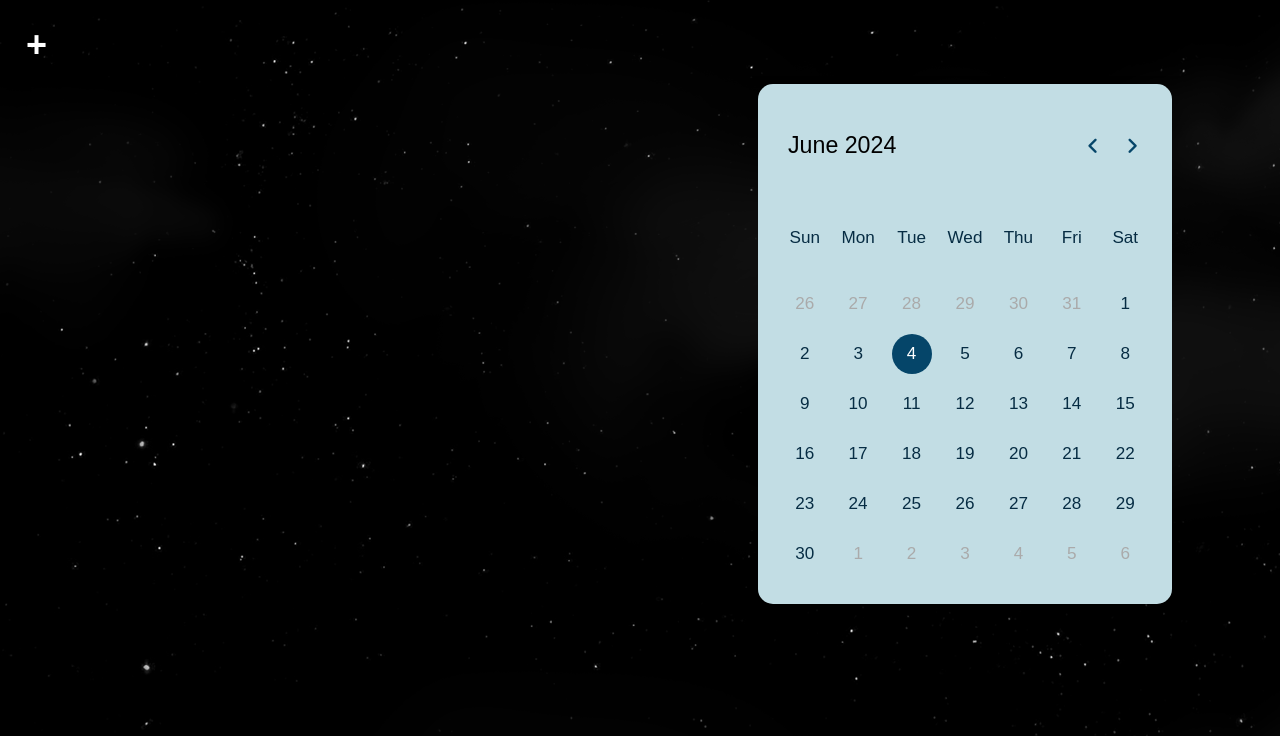
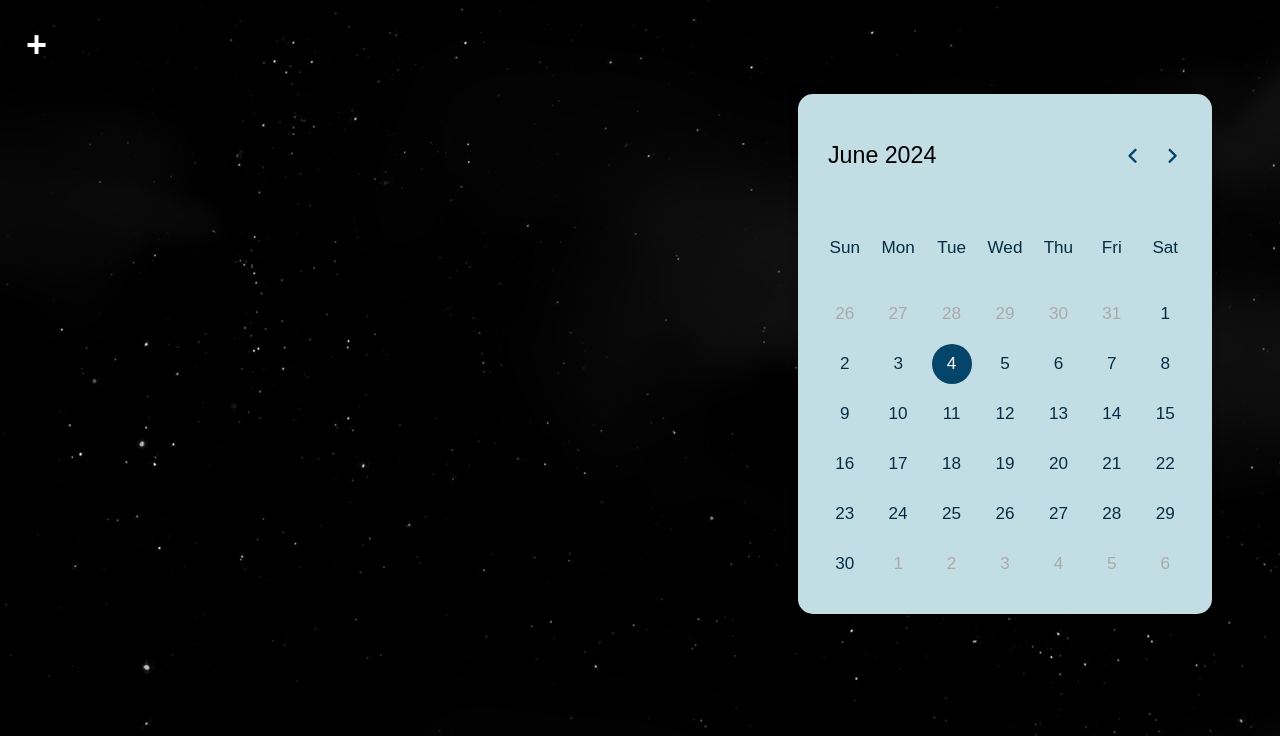
Before and after one commit to cse110-sp24-group31/Dev-Journal, a website: page index.html in a window 1280 px wide. Shown: the part 64-800 px from the top of the page. Drawn offline with nearby package versions, Linux system fonts and the light colour scheme.

Commit message:
padding and margin

```diff
--- a/assets/styles/homepage.css
+++ b/assets/styles/homepage.css
@@ -129,8 +129,9 @@ body, html {
     gap: 25px;
     padding: 30px;
     background-color: transparent;
+    padding: 30px 15px 30px 30px;
     flex-grow: 1;
-    margin: 30px 0px 30px 30px;
+    margin: 30px 15px 30px 30px;
     position: relative; /* To ensure the addProjButton positioning works correctly */
 }
 
@@ -138,7 +139,9 @@ body, html {
     width: 430px; /* Fixed width for the sidebar */
     display: flex;
     flex-direction: column;
-    margin: 50px 100px 20px 15px; /* Increase margins if necessary */
+    padding: 30px 30px 30px 15px;
+    margin: 30px 30px 30px 15px;
+
     background-color: var(--newest-cal-color);
     border-radius: 8px;
     z-index: 1;
```
